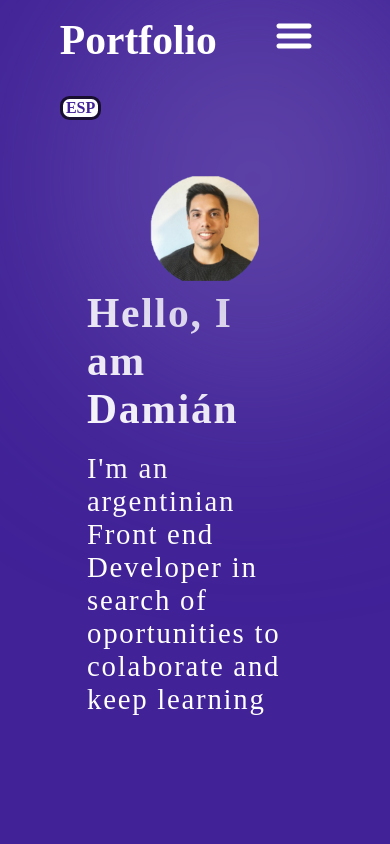
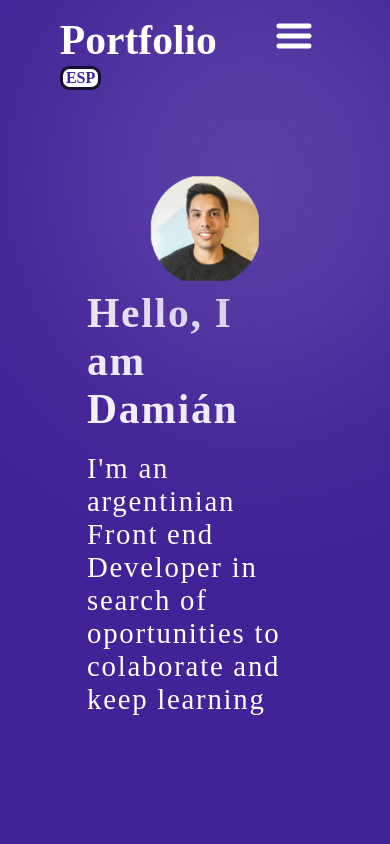
Before and after one commit to DamianPanero/portfolio, a React (Vite) app: page / in a window 390 px wide. Shown: the top 844 px of the page. Built offline with nearby package versions, Linux system fonts and the light colour scheme.

Commit message:
media details

```diff
--- a/src/Components/Contact/Contact.jsx
+++ b/src/Components/Contact/Contact.jsx
@@ -16,11 +16,11 @@ export default function Contact({language}){
                     </li>
                 <li className={styles.link}>
                     <img src={getImageURL("Contact/linkedin.png")} alt="linkedin icon"/>
-                    <a href="https://www.linkedin.com/in/damián-panero/" target="_blank">linkedin.com/DamianPanero/</a>
+                    <a href="https://www.linkedin.com/in/damián-panero/" target="_blank" rel="no opener no referrer">linkedin.com/DamianPanero/</a>
                     </li>
                 <li className={styles.link}>
                     <img src={getImageURL("Contact/github.png")} alt="git icon"/>
-                    <a href="https://www.github.com/DamianPanero" target="_blank">github.com/DamianPanero</a>
+                    <a href="https://www.github.com/DamianPanero" target="_blank" rel="no opener no referrer">github.com/DamianPanero</a>
                     </li>
             </ul>
         </footer>
--- a/src/Components/Navbar/Navbar.module.css
+++ b/src/Components/Navbar/Navbar.module.css
@@ -64,6 +64,8 @@
     .navbar{
         flex-direction: column;
         align-items: flex-start;
+        padding-bottom: 0;
+        gap: 0.1rem;
     }
     .menu{
         position: absolute;
@@ -98,6 +100,7 @@
         z-index: 1;
     }
     .langBtn{
+        top: 0;
         padding: 0;
         width: 2.6rem;
         font-size:1rem;
```
